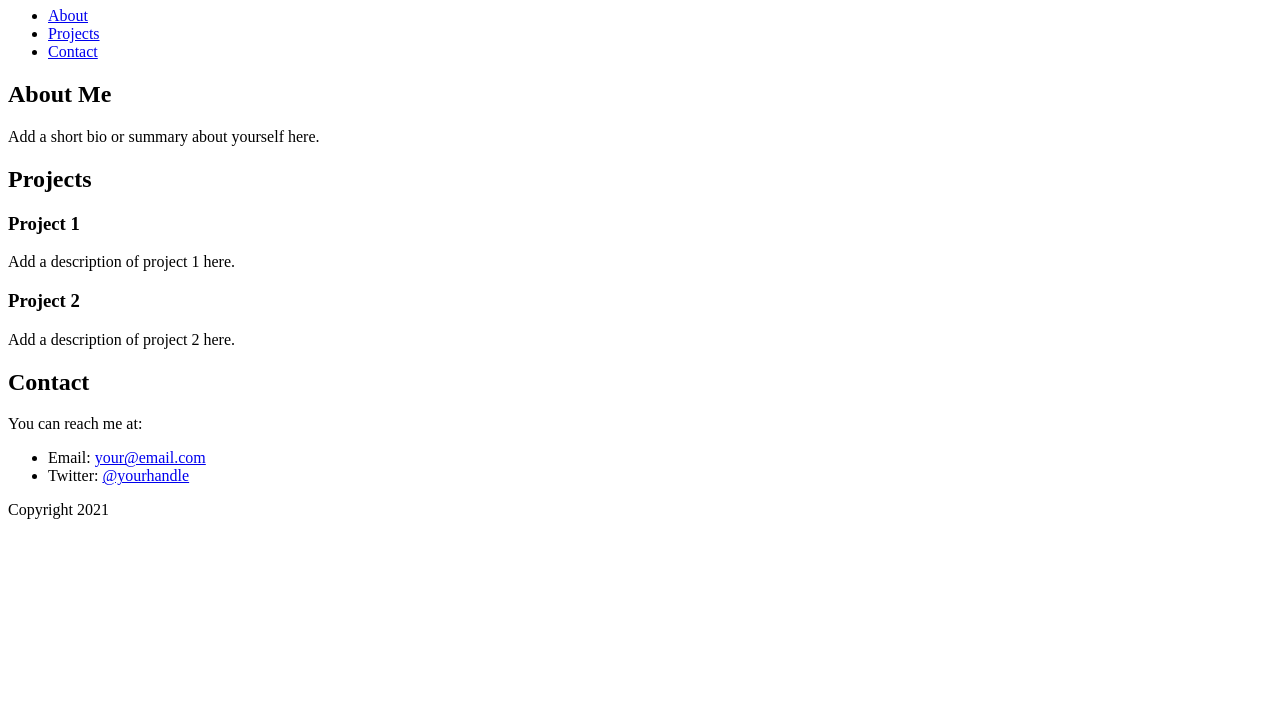
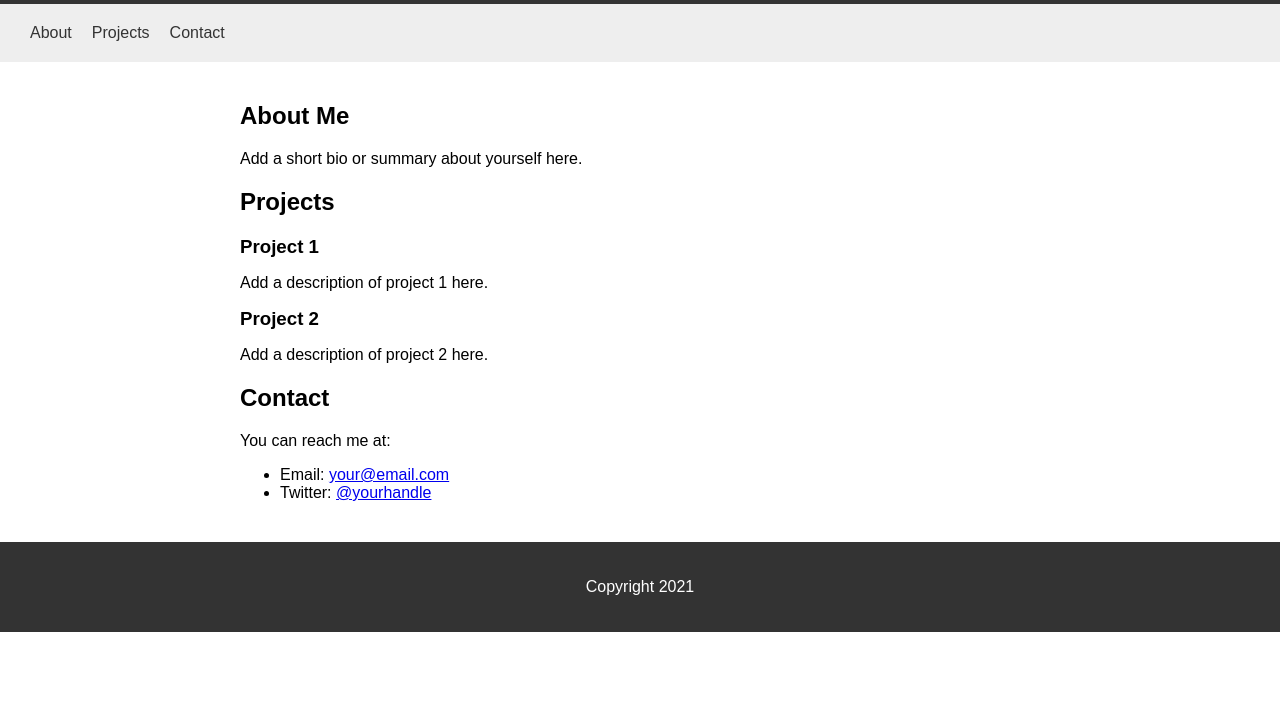
Before and after one commit to Mohamed-Ali-77/Mohamed-Ali-77.github.io, a plain HTML site: page index.html in a window 1280 px wide. Shown: the part 73-800 px from the top of the page. Drawn offline with Linux system fonts and the light colour scheme; files that its build step writes are made by us from their sources.

Commit message:
Update index.html

```diff
--- a/index.html
+++ b/index.html
@@ -3,7 +3,7 @@
 <head>
   <meta charset="utf-8">
   <title>My Portfolio</title>
-  <link rel="stylesheet" type="text/css" href="/path/to/styles.css">
+  <link rel="stylesheet" type="text/css" href="/path/to/style.css">
 </head>
 <body>
   <header>
```
